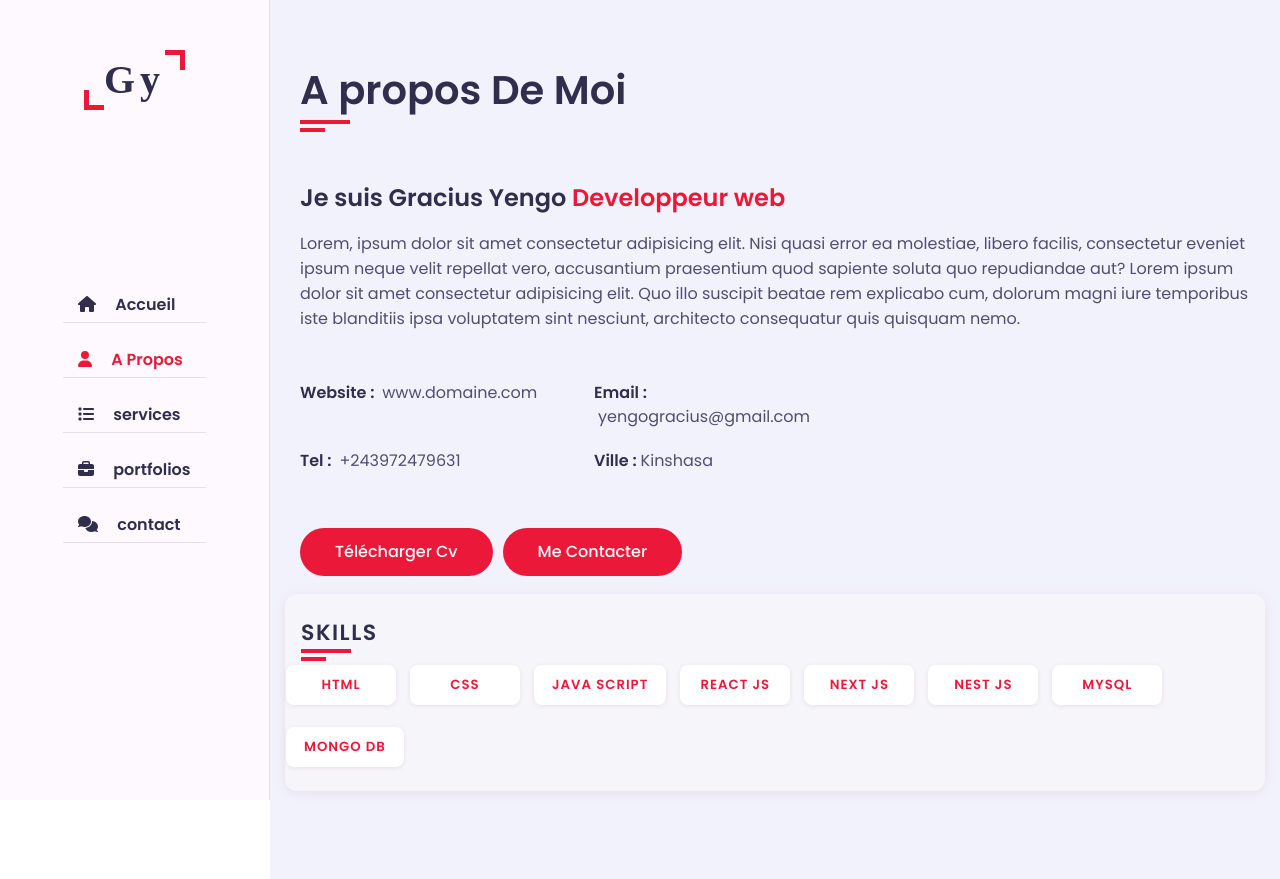
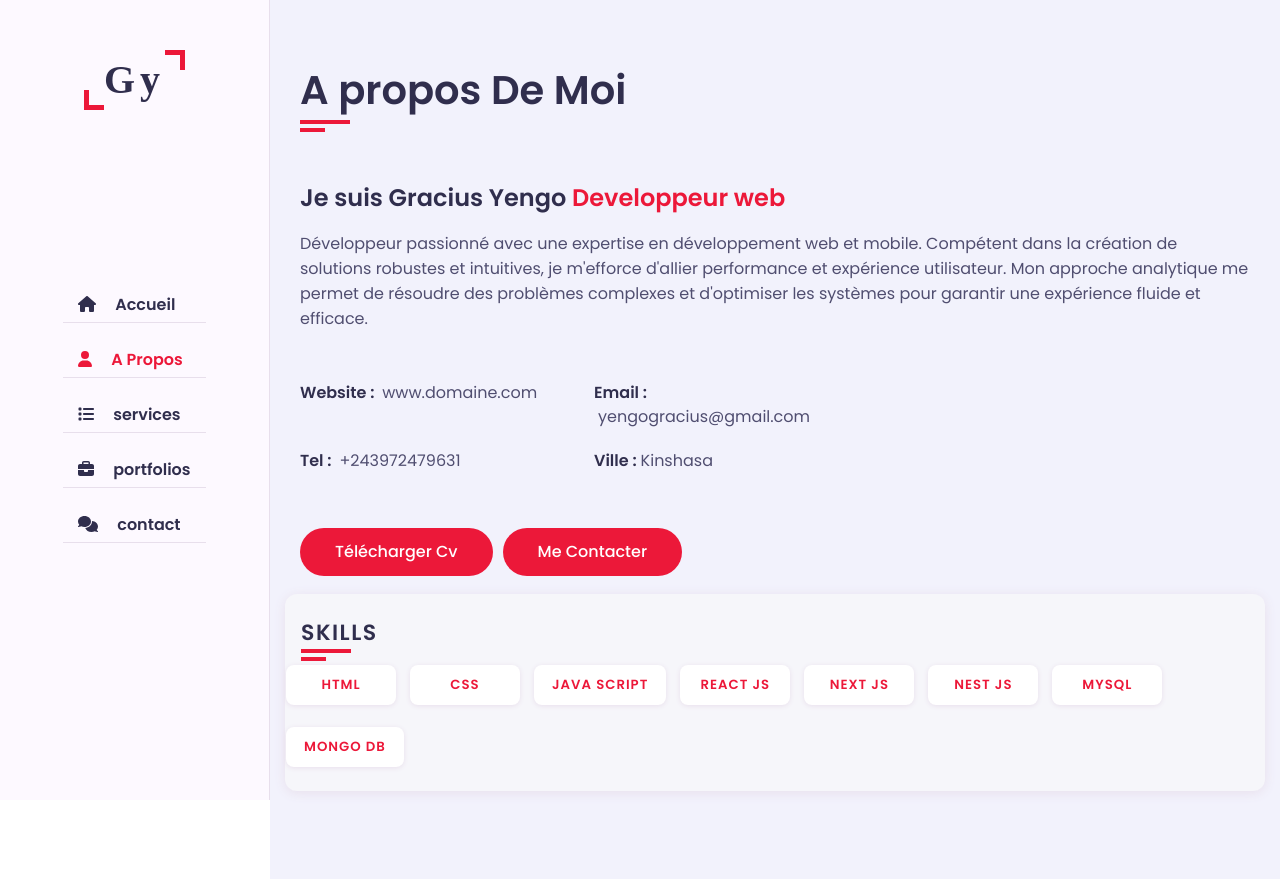
Before and after one commit to graciusyengo/my-portfolios, a Next.js app: page /about in a window 1280 px wide. Built offline with nearby package versions, Linux system fonts and the light colour scheme; a web font is replaced by a local one.

Commit message:
insertion texte profile

```diff
--- a/pages/about.js
+++ b/pages/about.js
@@ -18,14 +18,7 @@ export default function About() {
                   Je suis Gracius Yengo <span>Developpeur web </span>{" "}
                 </h3>
                 <p>
-                  Lorem, ipsum dolor sit amet consectetur adipisicing elit. Nisi
-                  quasi error ea molestiae, libero facilis, consectetur eveniet
-                  ipsum neque velit repellat vero, accusantium praesentium quod
-                  sapiente soluta quo repudiandae aut? Lorem ipsum dolor sit
-                  amet consectetur adipisicing elit. Quo illo suscipit beatae
-                  rem explicabo cum, dolorum magni iure temporibus iste
-                  blanditiis ipsa voluptatem sint nesciunt, architecto
-                  consequatur quis quisquam nemo.
+                Développeur passionné avec une expertise en développement web et mobile. Compétent dans la création de solutions robustes et intuitives, je m'efforce d'allier performance et expérience utilisateur. Mon approche analytique me permet de résoudre des problèmes complexes et d'optimiser les systèmes pour garantir une expérience fluide et efficace.
                 </p>
               </div>
             </div>
```
